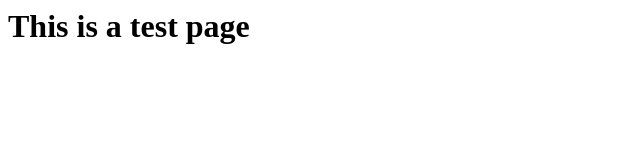
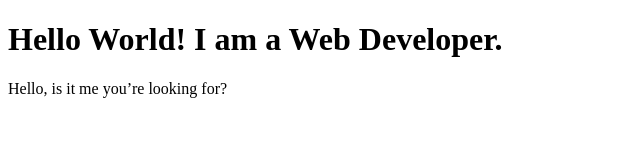
Before and after one commit to blackfemalecodher/html-project, a plain HTML site: page index.html in a window 1280 px wide. Shown: the whole page, without its empty margins (0-640 px from the left). Drawn offline with Linux system fonts and the light colour scheme.

Commit message:
Update index.html

```diff
--- a/index.html
+++ b/index.html
@@ -1,7 +1,13 @@
+<!DOCTYPE html>
 <html>
-    <head> <title>This is the title</title></head>
-
+	<head>
+		<meta charset="utf-8">
+		<title>Viv Developer - Portfolio</title>
+	</head>
 <body>
-    <h1>This is a test page</h1>
+	<h1>Hello World! I am a Web Developer.</h1>
+	<main>
+		<p>Hello, is it me you’re looking for?</p>
+	</main>
 </body>
-    </html>
+</html>
```
